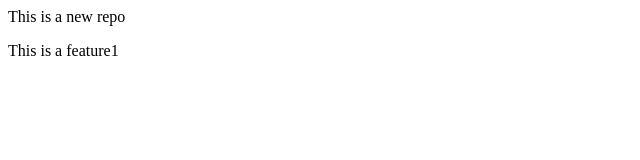
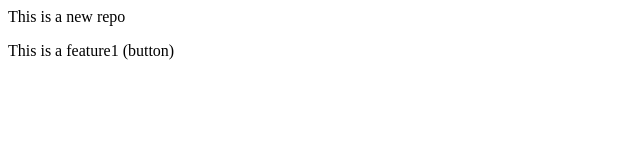
Before and after one commit to jaydeep-bhati/localrepo, a plain HTML site: page index.html in a window 1280 px wide. Shown: the full height of the page, 0-640 px from the left. Drawn offline with Linux system fonts and the light colour scheme.

```diff
--- a/index.html
+++ b/index.html
@@ -1,2 +1,2 @@
 <p>This is a new repo </p>
-<P>This is a feature1</P>
+<P>This is a feature1 (button)</P>
```
